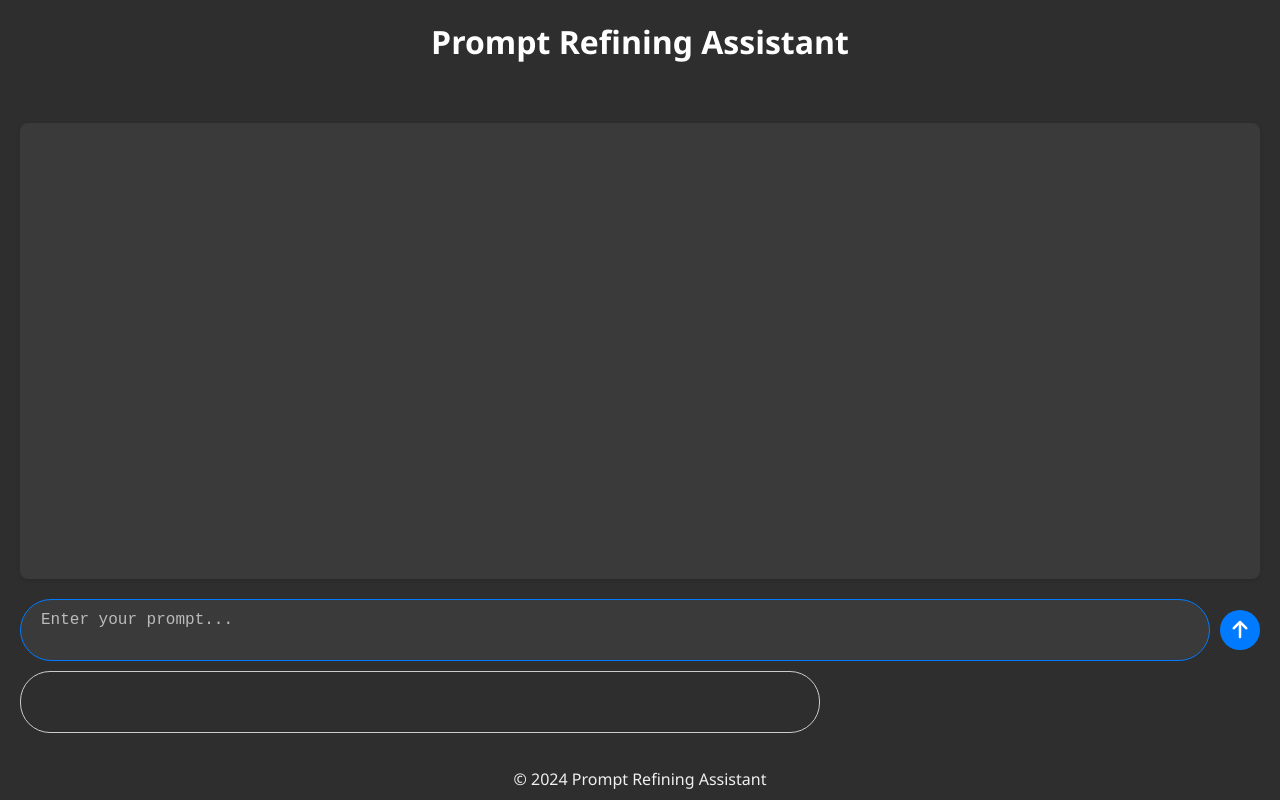
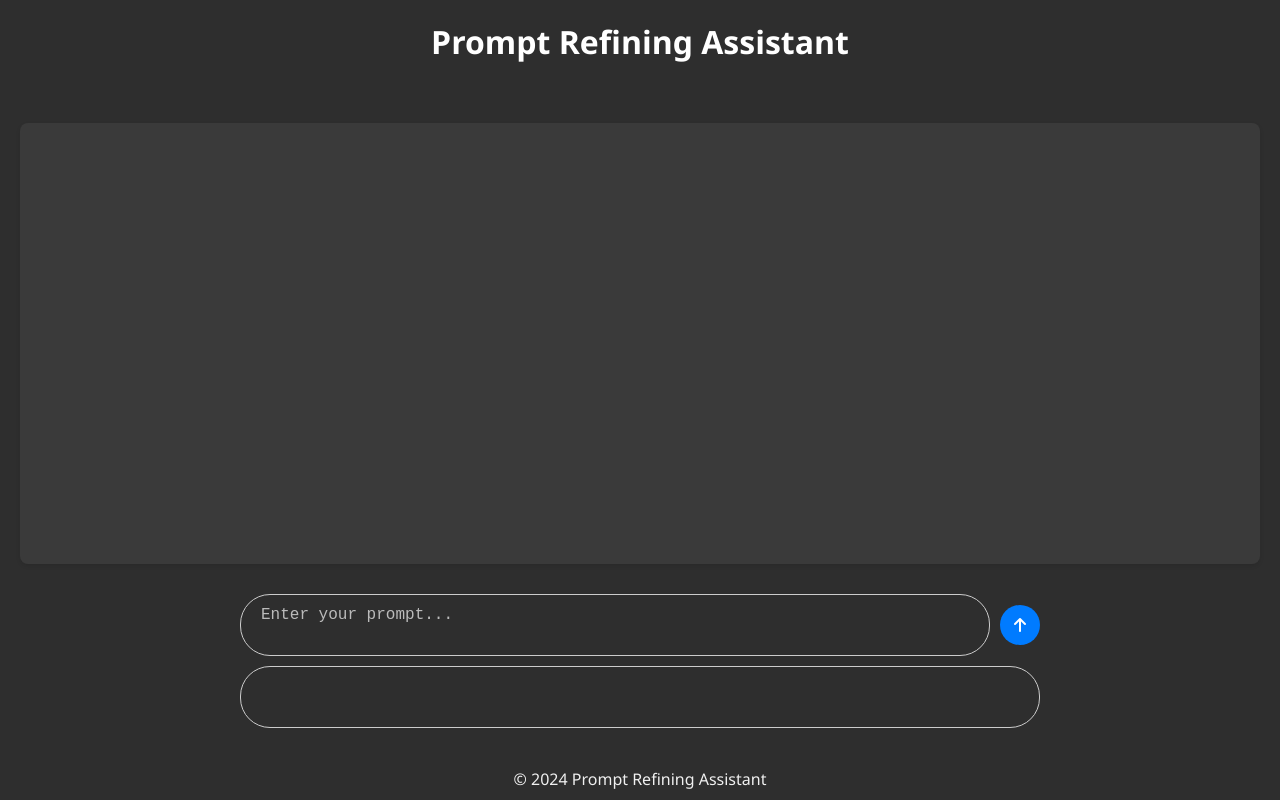
Before and after one commit to ukumar-gh/refine-prompt-ui, an Angular app: page / in a window 1280 px wide. Built offline with nearby package versions, Linux system fonts and the light colour scheme.

Commit message:
Fix stream and format

```diff
--- a/src/app/prompt-input/prompt-input.component.css
+++ b/src/app/prompt-input/prompt-input.component.css
@@ -1,4 +1,3 @@
-/* src/app/prompt-input/prompt-input.component.css */
 .prompt-input-container {
   display: flex;
   flex-direction: column;
@@ -40,6 +39,8 @@
   overflow: hidden;
   box-sizing: border-box;
   margin-top: 10px;
+  white-space: pre-wrap;
+  /* Preserve whitespace */
 }
 
 .prompt-input-container button {
@@ -54,7 +55,6 @@
   justify-content: center;
   align-items: center;
   margin-left: 10px;
-  /* Add space between button and text area */
 }
 
 .prompt-input-container button:disabled {
@@ -65,7 +65,6 @@
   font-size: 1.2em;
 }
 
-/* Ensure the textarea and button are not squished */
 textarea {
   width: 100%;
   box-sizing: border-box;
--- a/src/app/prompt-input/prompt-input.component.html
+++ b/src/app/prompt-input/prompt-input.component.html
@@ -1,3 +1,4 @@
+<div class="prompt-input-container">
   <form (submit)="onSubmit($event)">
     <textarea placeholder="Enter your prompt..." [(ngModel)]="prompt" (input)="onInput($event)"
       (keypress)="onKeyPress($event)" [ngModelOptions]="{ standalone: true }"></textarea>
@@ -5,5 +6,5 @@
       <i class="fa fa-arrow-up"></i>
     </button>
   </form>
-
   <textarea id="streaming-textarea" readonly></textarea>
+</div>
--- a/src/app/prompt-input/prompt-input.component.ts
+++ b/src/app/prompt-input/prompt-input.component.ts
@@ -96,8 +96,7 @@ export class PromptInputComponent implements OnInit, OnDestroy {
 
           if (value) {
             partialText += decoder.decode(value, { stream: true });
-            const messages = partialText.split('\n\n');
-            this.partialText = messages.map(message => message.replace(/^data:\s+/gm, '')).join('');
+            this.partialText = this.formatText(partialText);
             this.updateTextarea();
           }
 
@@ -121,6 +120,10 @@ export class PromptInputComponent implements OnInit, OnDestroy {
     }
   }
 
+  formatText(text: string): string {
+    return text.replace(/data:\s*/g, ' ').replace(/\n\s*\n/g, '\n\n');
+  }
+
   // Dynamically update textarea size
   updateTextarea() {
     const textarea = document.getElementById('streaming-textarea') as HTMLTextAreaElement;
```
Lines whose indentation alone changed are shown as unchanged.
